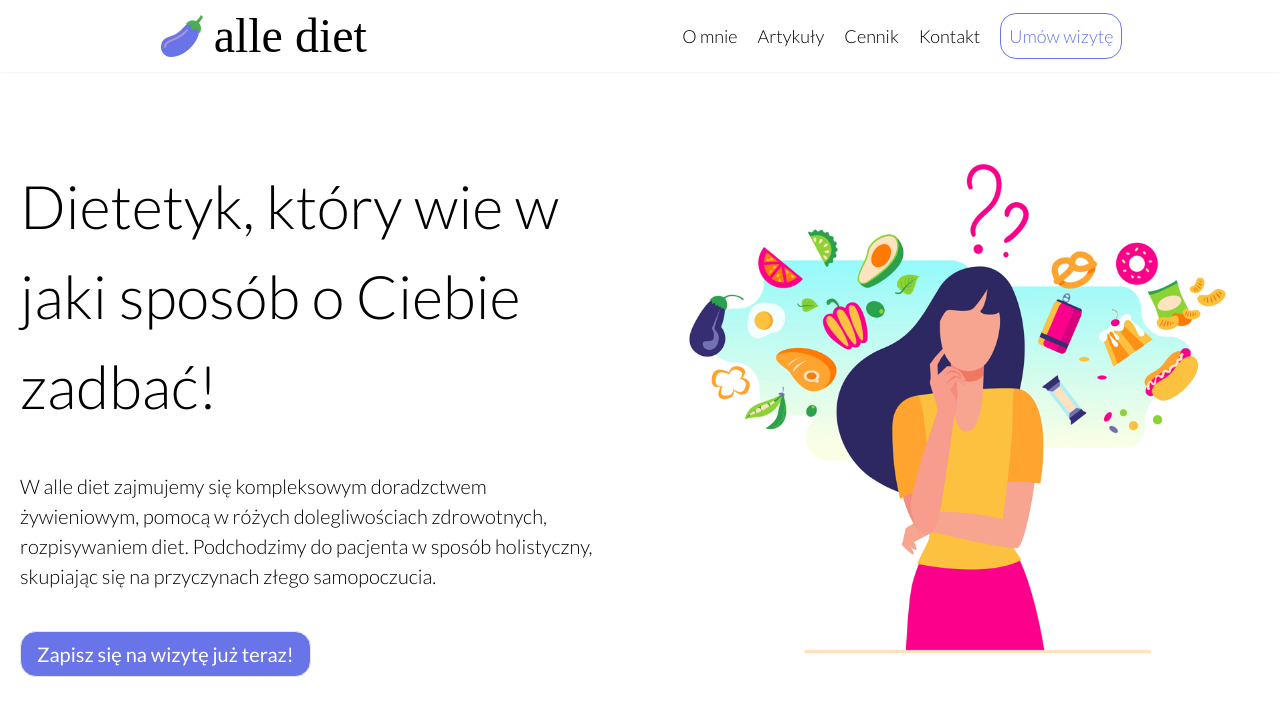
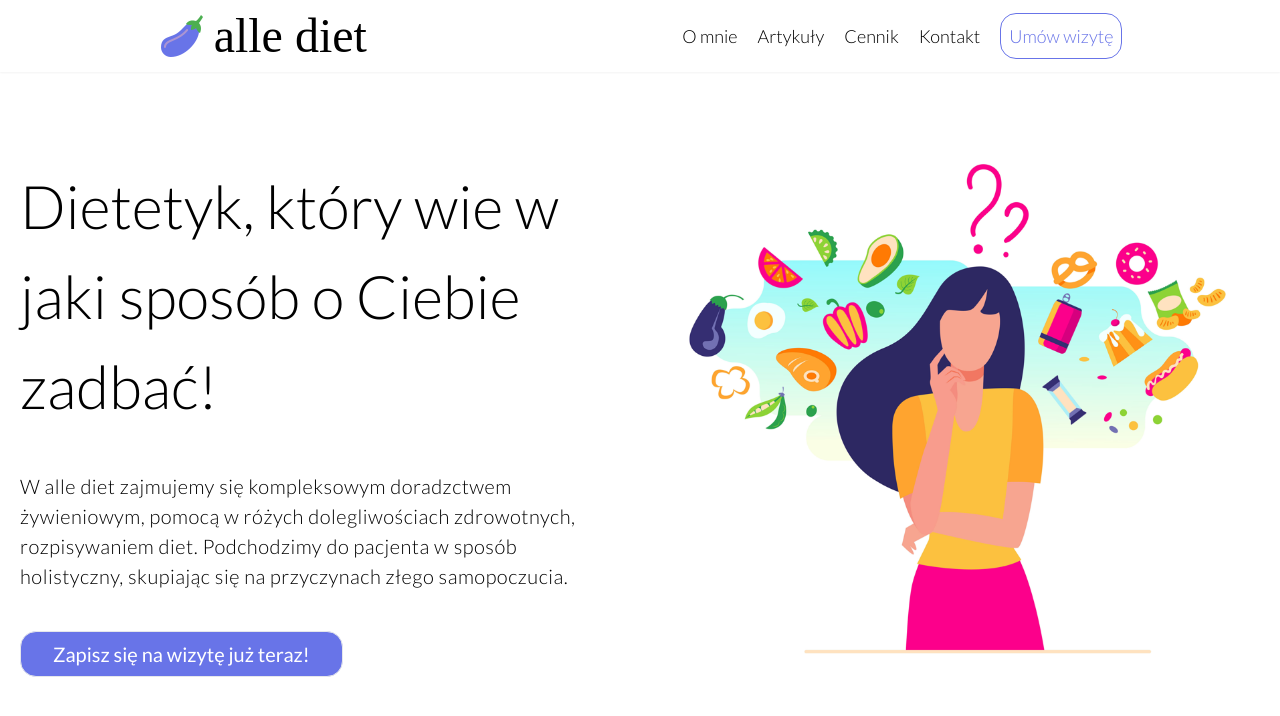
Before and after one commit to rajmanski/alleDiet, a Next.js app in the folder allediet/: page / in a window 1280 px wide. Shown: the top 716 px of the page. Built offline with nearby package versions, Linux system fonts and the light colour scheme; a web font is replaced by a local one.

Commit message:
Bigger btn adn letter spacing added on <p> on hero section

```diff
--- a/allediet/components/HeroSection.js
+++ b/allediet/components/HeroSection.js
@@ -5,8 +5,8 @@ export const HeroSection = () => {
         <section className="flex flex-row max-w-7xl items-center justify-center mx-auto mt-40 font-lato">
             <div id="rigth" className="flex flex-col justify-center items-start gap-10 w-3/6  font-light pr-14" >
                 <h1 className="text-6xl leading-normal">Dietetyk, który wie w jaki sposób o Ciebie zadbać!</h1>
-                <p className="text-xl leading-normal">W alle diet zajmujemy się kompleksowym doradzctwem żywieniowym, pomocą w różych dolegliwościach zdrowotnych, rozpisywaniem diet. Podchodzimy do pacjenta w sposób holistyczny, skupiając się na przyczynach złego samopoczucia.</p>
-                <button className="text-white bg-violet border rounded-2xl py-2 px-4 text-xl font-medium">Zapisz się na wizytę już teraz!</button>
+                <p className="text-xl leading-normal tracking-wide">W alle diet zajmujemy się kompleksowym doradzctwem żywieniowym, pomocą w różych dolegliwościach zdrowotnych, rozpisywaniem diet. Podchodzimy do pacjenta w sposób holistyczny, skupiając się na przyczynach złego samopoczucia.</p>
+                <button className="text-white bg-violet border rounded-2xl py-2 px-8 text-xl font-medium">Zapisz się na wizytę już teraz!</button>
             </div>
             <div id="left">
                 <Image width="600" height="600" src="/heroimage.png" alt="heroImage" className=""/>
```
